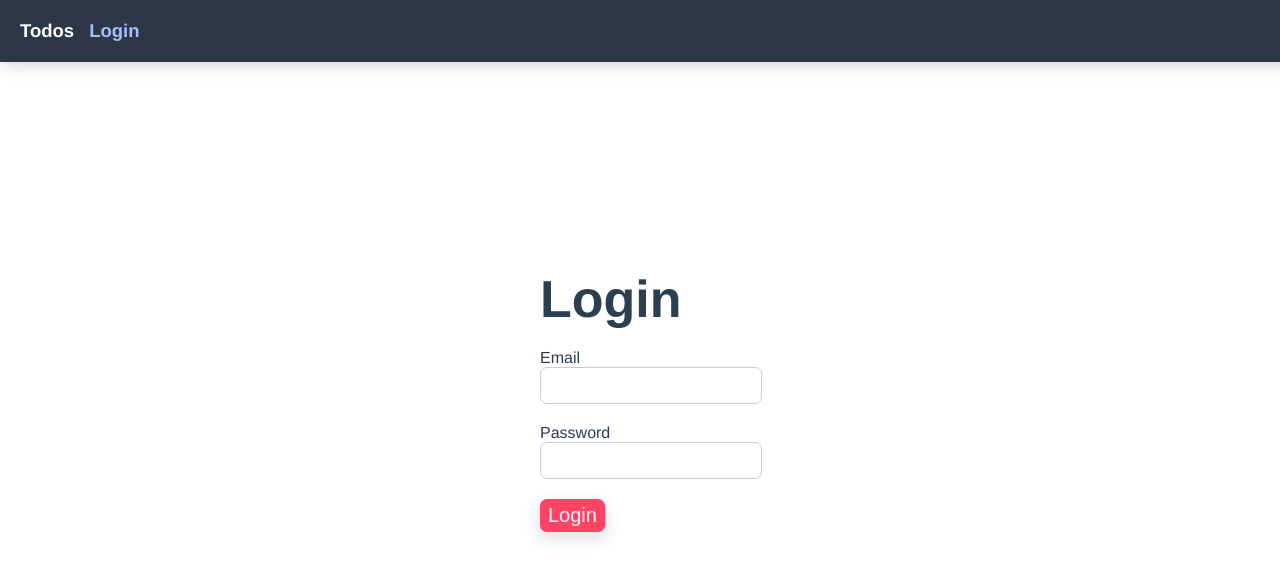
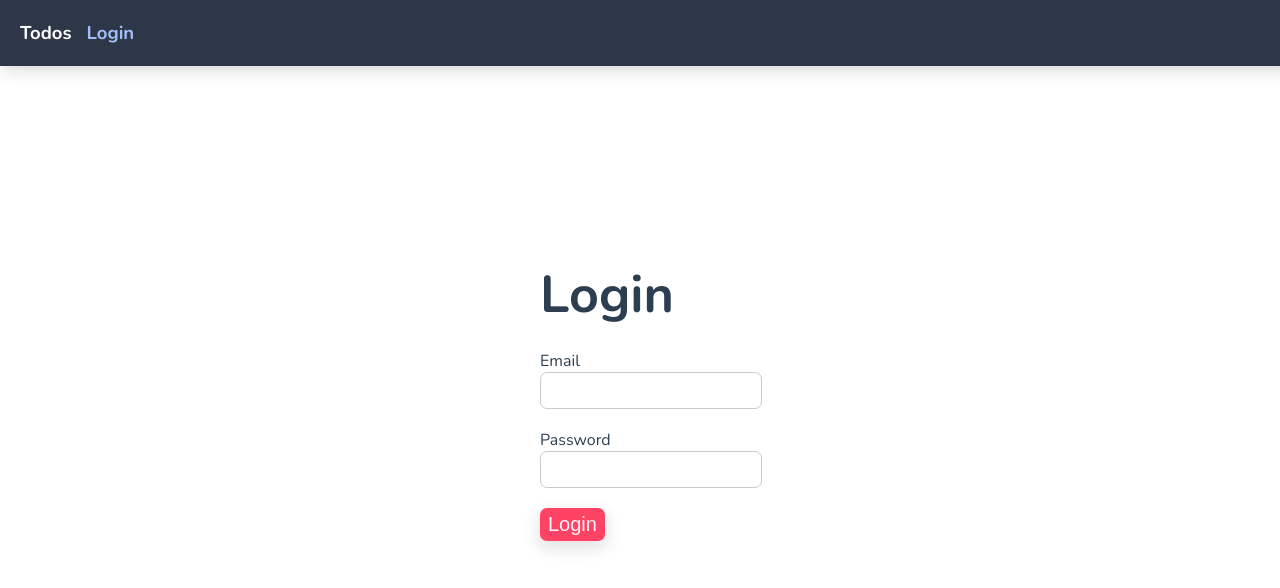
Before and after one commit to unChartedZone/todo-app, a Vue app: page /login in a window 1280 px wide. Shown: the top 588 px of the page. Built offline with nearby package versions, Linux system fonts and the light colour scheme; no server answers.

Commit message:
changed base font to nunito from google fonts

```diff
--- a/src/App.vue
+++ b/src/App.vue
@@ -26,7 +26,7 @@ html {
 }
 
 #app {
-  font-family: Avenir, Helvetica, Arial, sans-serif;
+  font-family: 'Nunito', sans-serif;
   -webkit-font-smoothing: antialiased;
   -moz-osx-font-smoothing: grayscale;
   color: #2c3e50;
--- a/src/assets/scss/_typography.scss
+++ b/src/assets/scss/_typography.scss
@@ -1,3 +1,5 @@
+@import url('https://fonts.googleapis.com/css2?family=Nunito:ital,wght@0,200;0,300;0,700;0,800;0,900;1,400&display=swap');
+
 .text-base {
   font-size: 1.6rem;
 }
--- a/src/components/Sidebar.vue
+++ b/src/components/Sidebar.vue
@@ -37,27 +37,6 @@
           class="dropdown__bg"
         />
       </div>
-      <!-- <div class="dropdown">
-        <div v-if="showNewListForm" class="dropdown__content">
-          <form @submit.prevent="createCollectionForm()">
-            <div class="mt-2" style="display: flex;">
-              <input
-                v-model="newCollectionTitle"
-                class="textfield mr-2"
-                type="text"
-              />
-              <button class="btn__icon">
-                <img src="@/assets/svg/plus.svg" alt="plus-icon" />
-              </button>
-            </div>
-          </form>
-        </div>
-        <div
-          v-if="showNewListForm"
-          @click="showNewListForm = false"
-          class="dropdown__bg"
-        />
-      </div> -->
     </div>
   </div>
 </template>
@@ -78,6 +57,8 @@ export default {
   methods: {
     ...mapActions(['createCollection']),
     createCollectionForm() {
+      if (this.newCollectionTitle === '') return;
+
       this.createCollection(this.newCollectionTitle);
       this.showNewListForm = false;
       this.newCollectionTitle = '';
```
